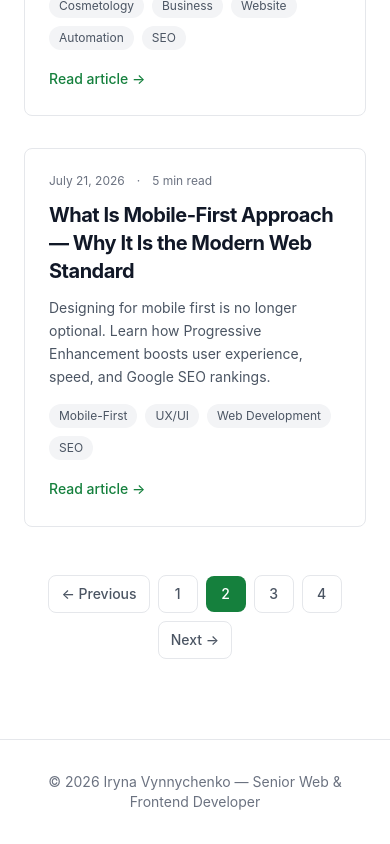
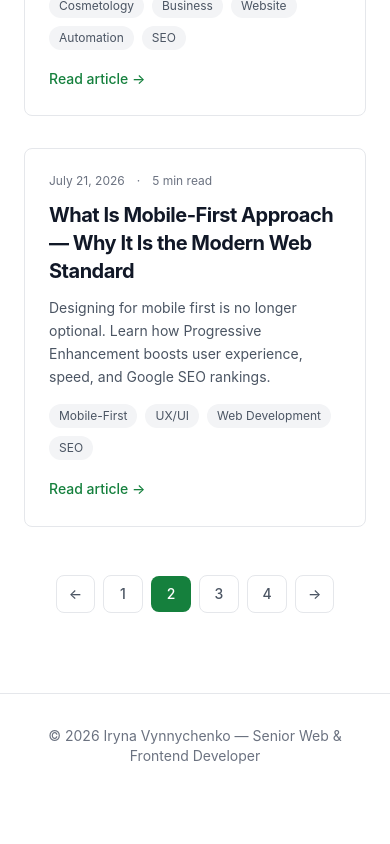
Before and after one commit to IrynaVynnychenko/cv-next-tailwind, a Next.js app: page /blog/page/2/ in a window 390 px wide. Shown: the part 1733-2577 px from the top of the page. After the commit the page ends 2531 px from the top, so only its background shows below. Built offline with nearby package versions, Linux system fonts and the light colour scheme.

Commit message:
pagination updates

```diff
--- a/src/components/BlogPagination.tsx
+++ b/src/components/BlogPagination.tsx
@@ -48,11 +48,11 @@ export default function BlogPagination({ currentPage }: BlogPaginationProps) {
           href={getBlogPagePath(currentPage - 1, language)}
           className="px-3 py-2 text-sm font-medium text-gray-600 dark:text-gray-300 border border-gray-200 dark:border-gray-700 rounded-lg hover:border-gray-300 dark:hover:border-gray-600 hover:text-gray-900 dark:hover:text-white transition-colors"
         >
-          ← {t.previous}
+          ← <span className="hidden sm:inline">{t.previous}</span>
         </Link>
       ) : (
         <span className="px-3 py-2 text-sm font-medium text-gray-300 dark:text-gray-600 border border-gray-100 dark:border-gray-800 rounded-lg cursor-not-allowed">
-          ← {t.previous}
+          ← <span className="hidden sm:inline">{t.previous}</span>
         </span>
       )}
 
@@ -89,11 +89,11 @@ export default function BlogPagination({ currentPage }: BlogPaginationProps) {
           href={getBlogPagePath(currentPage + 1, language)}
           className="px-3 py-2 text-sm font-medium text-gray-600 dark:text-gray-300 border border-gray-200 dark:border-gray-700 rounded-lg hover:border-gray-300 dark:hover:border-gray-600 hover:text-gray-900 dark:hover:text-white transition-colors"
         >
-          {t.next} →
+          <span className="hidden sm:inline">{t.next}</span> →
         </Link>
       ) : (
         <span className="px-3 py-2 text-sm font-medium text-gray-300 dark:text-gray-600 border border-gray-100 dark:border-gray-800 rounded-lg cursor-not-allowed">
-          {t.next} →
+          <span className="hidden sm:inline">{t.next}</span> →
         </span>
       )}
     </nav>
```
